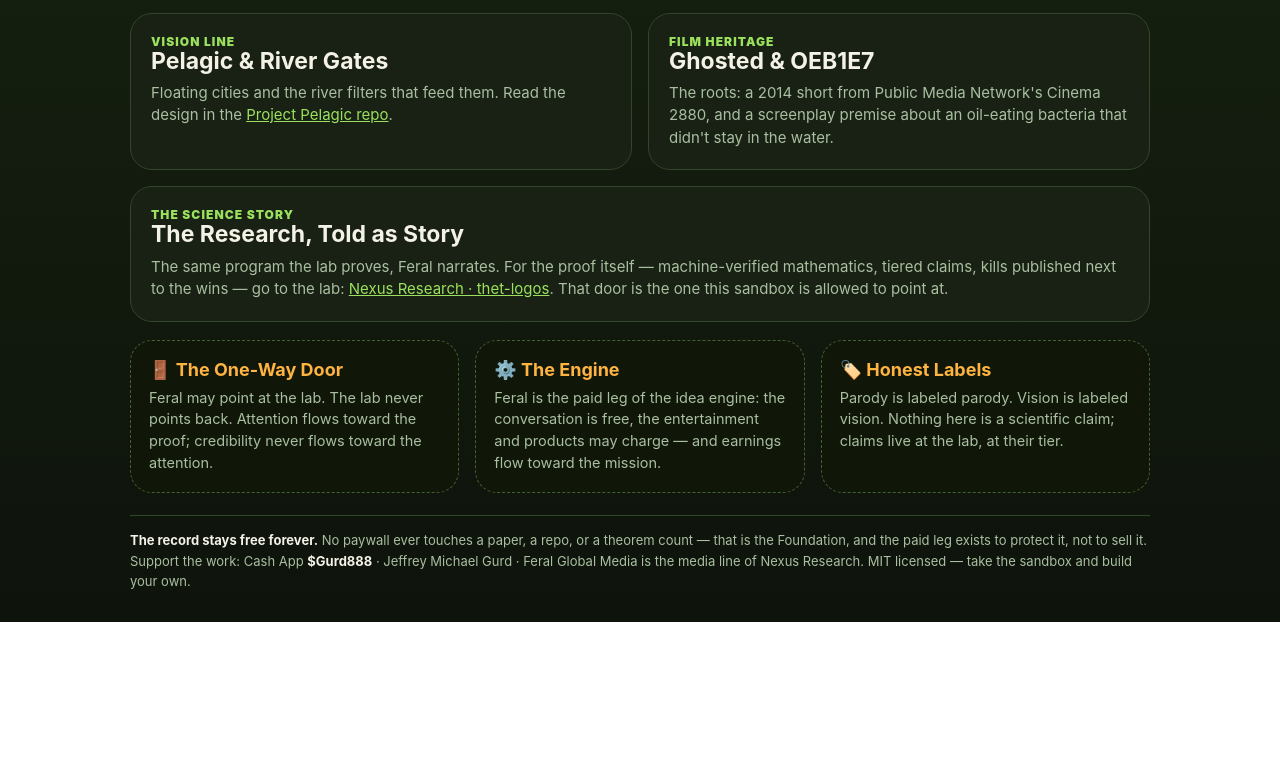
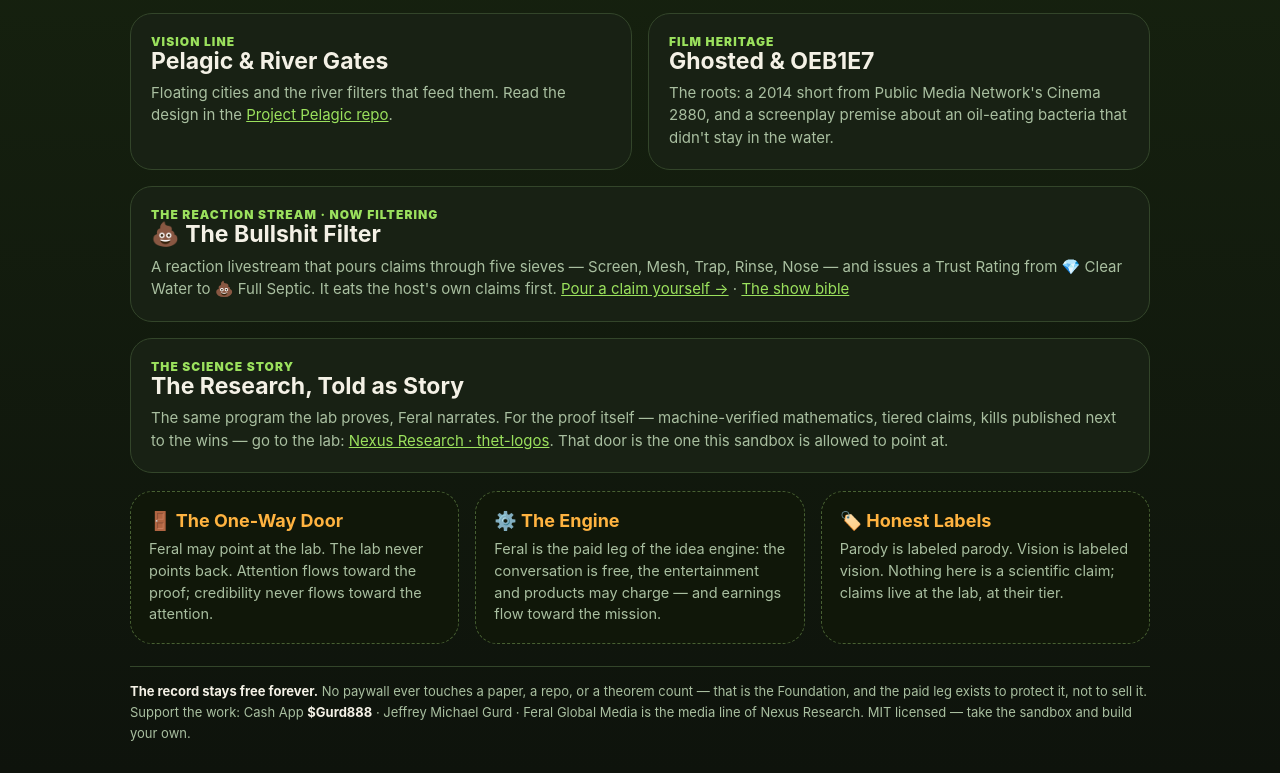
Before and after one commit to jeffgurd888/feral-global-media, a plain HTML site: page index.html in a window 1280 px wide. Shown: the part 1176-1949 px from the top of the page. Before the commit the page ends 1798 px from the top, so only its background shows below. Drawn offline with Linux system fonts and the light colour scheme.

Commit message:
Add The Bullshit Filter: show bible, interactive trust-rating filter, sandbox card

```diff
--- a/index.html
+++ b/index.html
@@ -52,6 +52,7 @@
     <article class="card"><div class="k">Family line</div><h2>Tet Little Books</h2><p>Twelve drafted books carrying big ideas to small readers — Tet, Blau, Verde, and Rubie — with the Field Almanac as capstone.</p></article>
     <article class="card"><div class="k">Vision line</div><h2>Pelagic &amp; River Gates</h2><p>Floating cities and the river filters that feed them. Read the design in the <a href="https://github.com/jeffgurd888/Project-Palegic-15-minute-floating-cities">Project Pelagic repo</a>.</p></article>
     <article class="card"><div class="k">Film heritage</div><h2>Ghosted &amp; OEB1E7</h2><p>The roots: a 2014 short from Public Media Network's Cinema 2880, and a screenplay premise about an oil-eating bacteria that didn't stay in the water.</p></article>
+    <article class="card wide"><div class="k">The reaction stream · Now filtering</div><h2>💩 The Bullshit Filter</h2><p>A reaction livestream that pours claims through five sieves — Screen, Mesh, Trap, Rinse, Nose — and issues a Trust Rating from 💎 Clear Water to 💩 Full Septic. It eats the host's own claims first. <a href="bullshit-filter.html">Pour a claim yourself →</a> · <a href="https://github.com/jeffgurd888/feral-global-media/blob/main/BULLSHIT-FILTER.md">The show bible</a></p></article>
     <article class="card wide"><div class="k">The science story</div><h2>The Research, Told as Story</h2><p>The same program the lab proves, Feral narrates. For the proof itself — machine-verified mathematics, tiered claims, kills published next to the wins — go to the lab: <a href="https://github.com/jeffgurd888/thet-logos">Nexus Research · thet-logos</a>. That door is the one this sandbox is allowed to point at.</p></article>
   </section>
 
```
